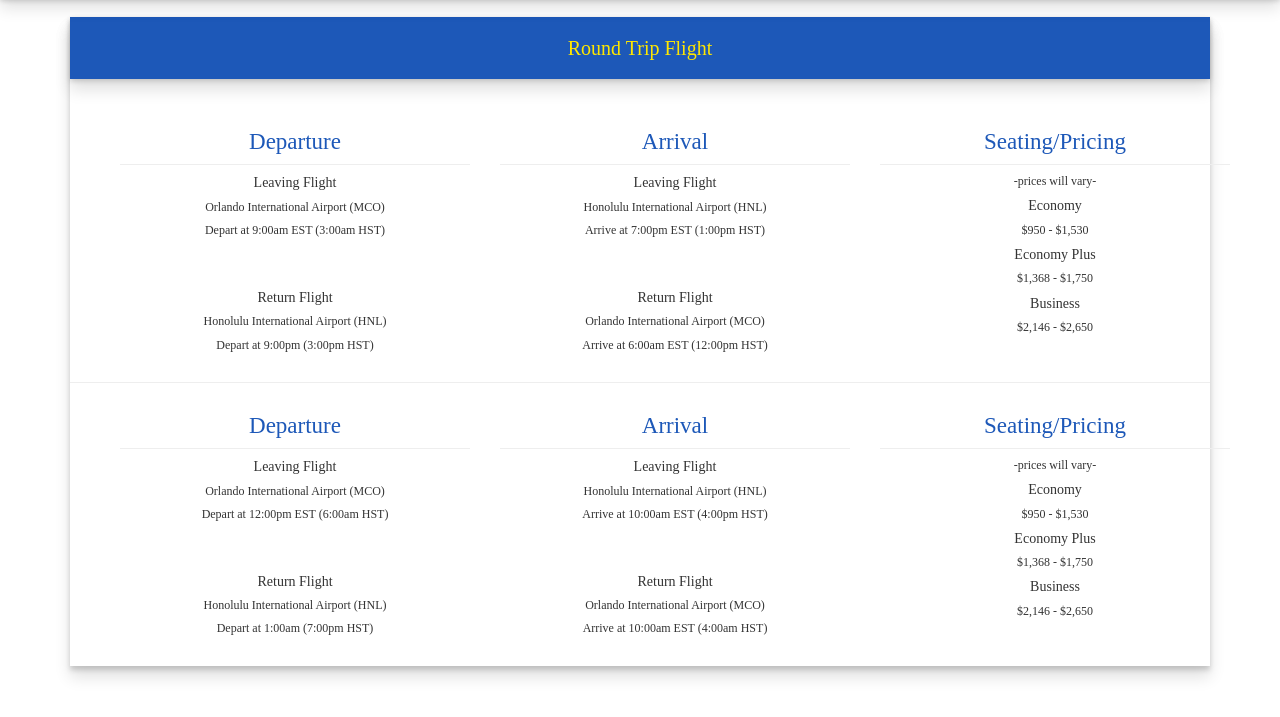
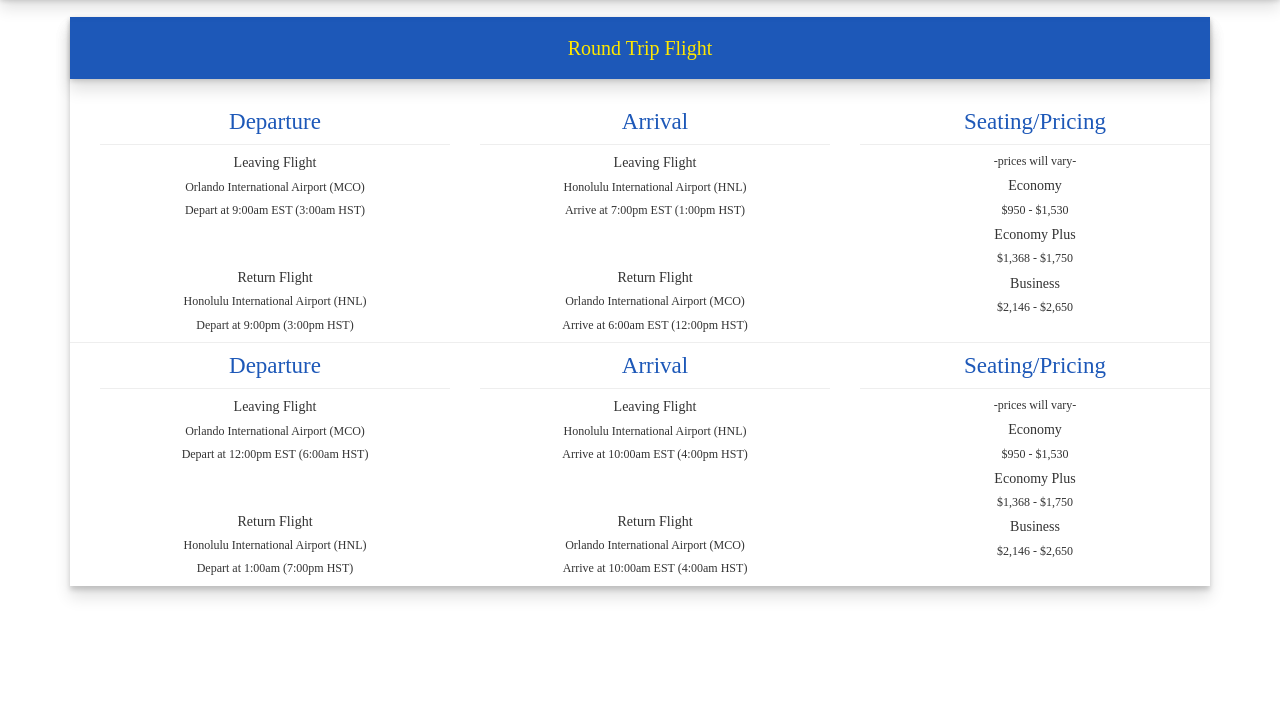
Before and after one commit to RiddleAir/RiddleAir.github.io, a plain HTML site: page Booking.html in a window 1280 px wide. Shown: the part 53-770 px from the top of the page. Drawn offline with nearby package versions, Linux system fonts and the light colour scheme.

Commit message:
added css

```diff
--- a/Booking.html
+++ b/Booking.html
@@ -29,6 +29,9 @@
 
     .card-header {
         font-size: 20px;
+    }
+    .card-block {
+        padding: 0px;
     }
 </style>
 
```
